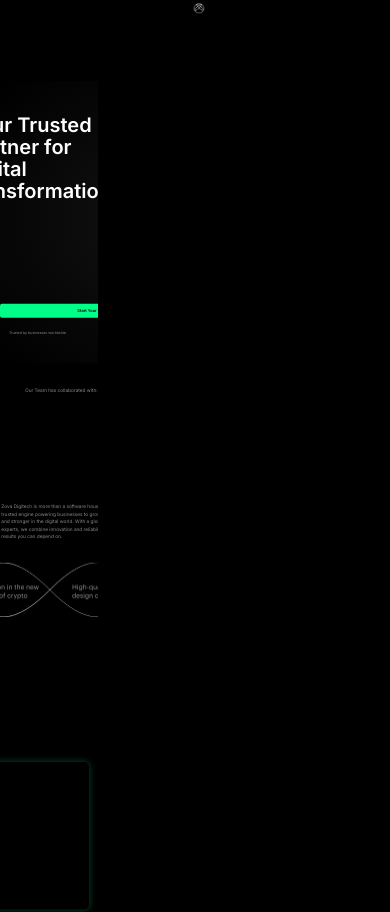
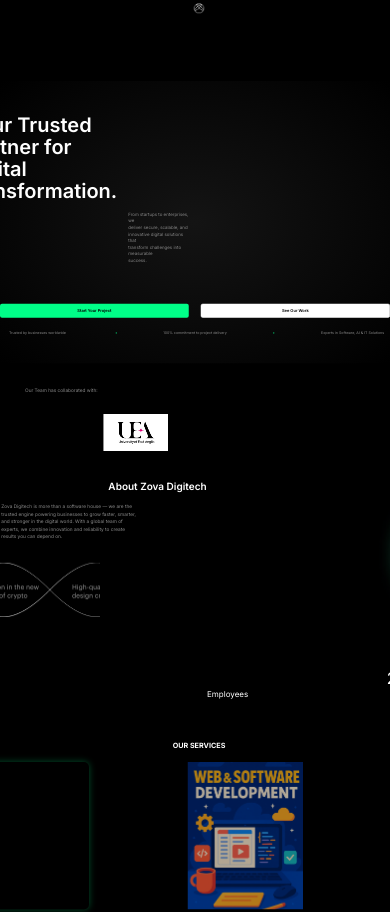
Before and after one commit to SahlMjt-droid/DigiEagle, a React (Vite) app: page / in a window 390 px wide. Shown: the top 912 px of the page. Built offline with nearby package versions, Linux system fonts and the light colour scheme.

Commit message:
Add comprehensive mobile responsiveness for Home page

```diff
--- a/src/pages/Home.css
+++ b/src/pages/Home.css
@@ -1110,7 +1110,7 @@
 
 @media (max-width: 768px) {
   .home-container {
-    overflow-x: auto;
+    overflow-x: visible;
     min-width: 100vw;
     width: 100vw;
     transform: scale(0.35);
@@ -1119,7 +1119,7 @@
   }
 
   body {
-    overflow-x: auto !important;
+    overflow-x: visible !important;
   }
 
   * {
@@ -1144,7 +1144,7 @@
 
 @media (max-width: 480px) {
   .home-container {
-    overflow-x: auto;
+    overflow-x: visible;
     min-width: 100vw;
     width: 100vw;
     transform: scale(0.25);
@@ -1153,7 +1153,7 @@
   }
 
   body {
-    overflow-x: auto !important;
+    overflow-x: visible !important;
   }
 
   * {
@@ -1178,7 +1178,7 @@
 
 @media (max-width: 320px) {
   .home-container {
-    overflow-x: auto;
+    overflow-x: visible;
     min-width: 100vw;
     width: 100vw;
     transform: scale(0.2);
@@ -1187,7 +1187,7 @@
   }
 
   body {
-    overflow-x: auto !important;
+    overflow-x: visible !important;
   }
 
   * {
```
